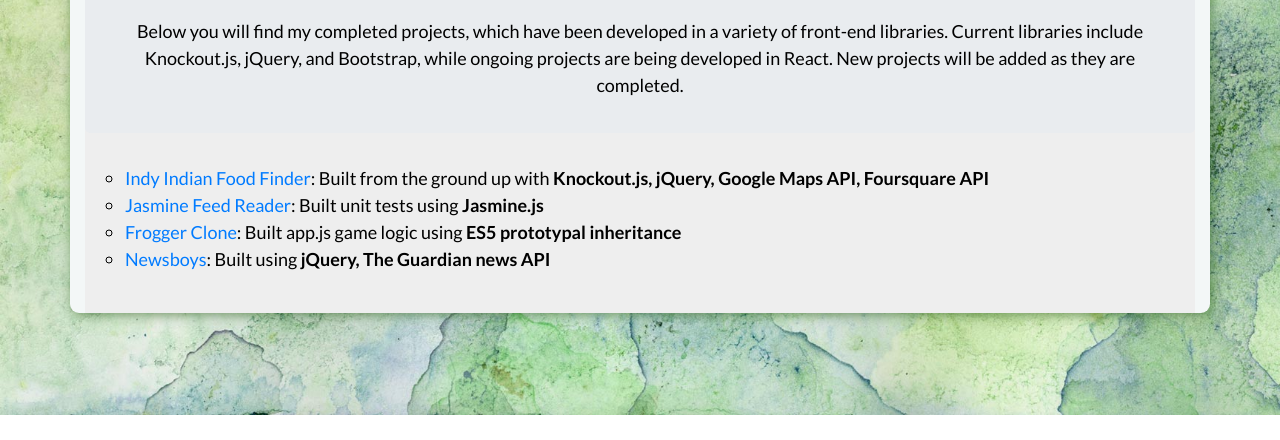
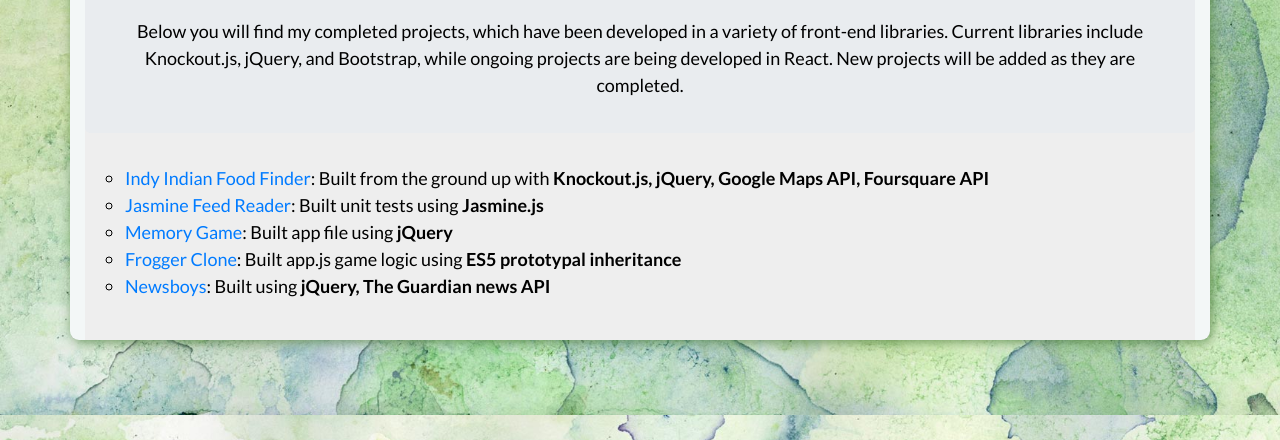
Before and after one commit to smckinney1/smckinney1.github.io, a plain HTML site: page index.html in a window 1280 px wide. Shown: the part 385-825 px from the top of the page. Before the commit the page ends 800 px from the top, so only its background shows below. Drawn offline with nearby package versions, Linux system fonts and the light colour scheme.

Commit message:
Added one more app

```diff
--- a/index.html
+++ b/index.html
@@ -21,6 +21,7 @@
 			<ul>
 				<li><a href="https://smckinney1.github.io/IndyIndianFoodFinder/" target="_blank">Indy Indian Food Finder</a>: Built from the ground up with <strong>Knockout.js, jQuery, Google Maps API, Foursquare API</strong></li>
 				<li><a href="https://smckinney1.github.io/JasmineFeedReader/" target="_blank">Jasmine Feed Reader</a>: Built unit tests using <strong>Jasmine.js</strong></li>
+				<li><a href="https://smckinney1.github.io/MemoryGame/" target="_blank">Memory Game</a>: Built app file using <strong>jQuery</strong></li>
 				<li><a href="https://smckinney1.github.io/FroggerClone/" target="_blank">Frogger Clone</a>: Built app.js game logic using <strong>ES5 prototypal inheritance</strong></li>
 				<li><a href="https://smckinney1.github.io/newsboys/" target="_blank">Newsboys</a>: Built using <strong>jQuery, The Guardian news API</strong></li>
 			</ul>
```
